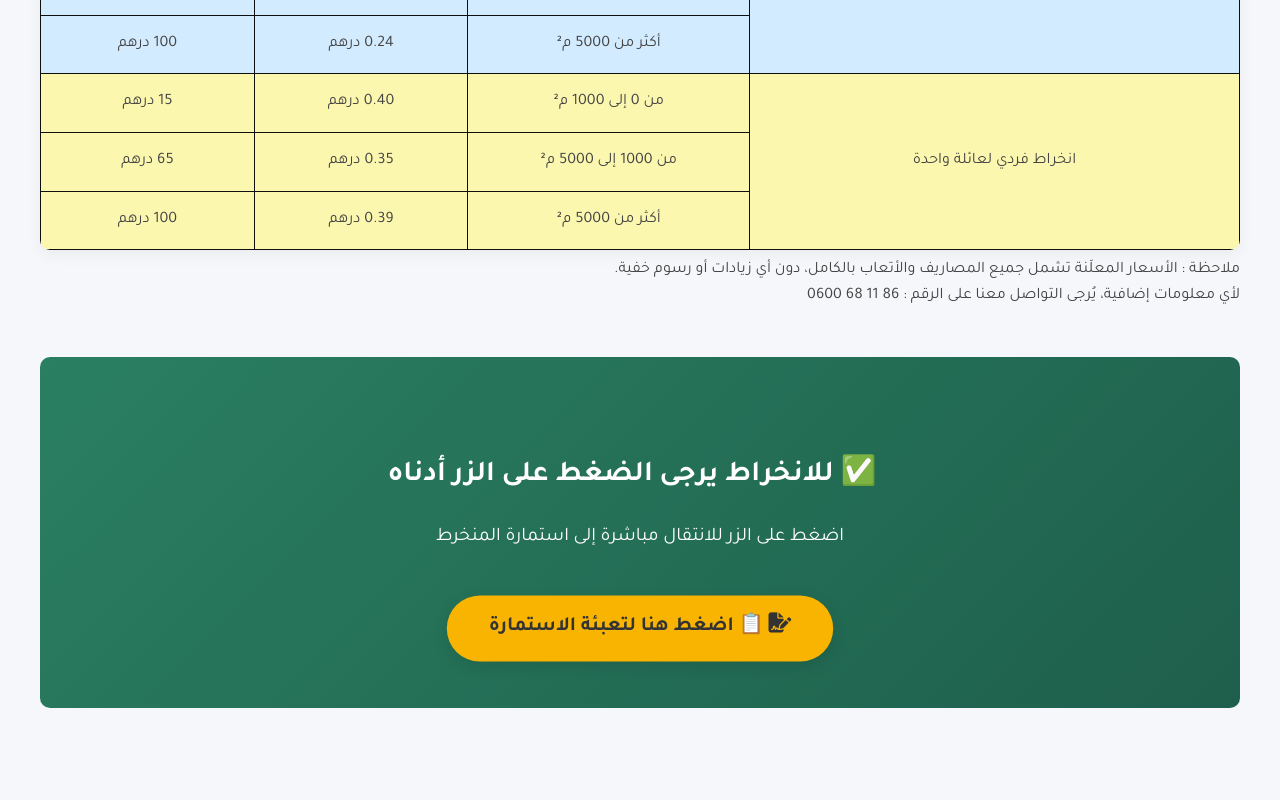
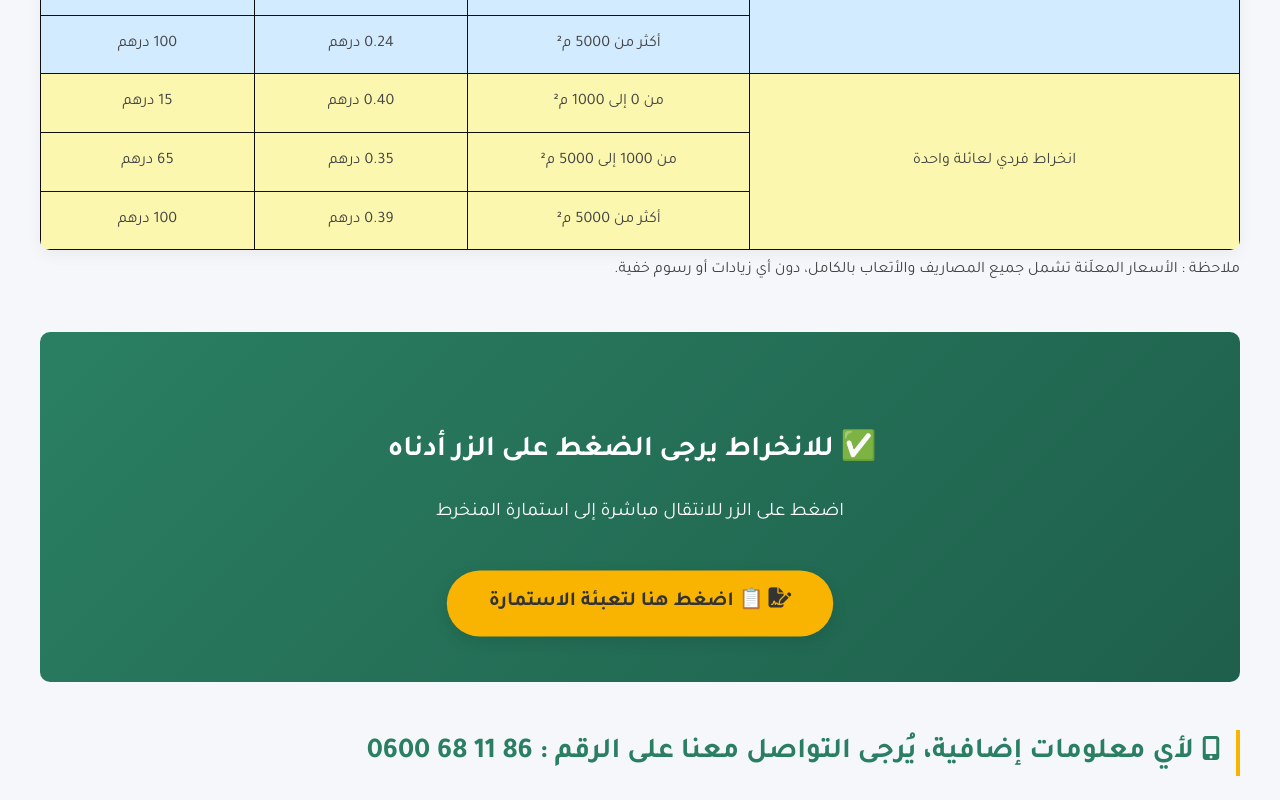
Before and after one commit to alitizgui/Formulaire_Ayda_Maps, a plain HTML site: page index.html in a window 1280 px wide. Shown: the part 2747-3547 px from the top of the page. Before the commit the page ends 3503 px from the top, so only its background shows below. Drawn offline with Linux system fonts and the light colour scheme.

Commit message:
maj09060525

```diff
--- a/index.html
+++ b/index.html
@@ -396,18 +396,19 @@
                 </tbody>
             </table>
             <p0>ملاحظة : الأسعار المعلَنة تشمل جميع المصاريف والأتعاب بالكامل، دون أي زيادات أو رسوم خفية.</p0>
-                                    <section> لأي معلومات إضافية، يُرجى التواصل معنا على الرقم : 86 11 68 0600</section>
-
         </section>
 
         <div class="cta-box">
             <h2 style="color: white; border-right: none;">✅ للانخراط يرجى الضغط على الزر أدناه</h2>
             <p style="font-size: 1.2rem;">اضغط على الزر للانتقال مباشرة إلى استمارة المنخرط</p>
+                        <section> </section>
             <a href="formulaire.html" class="cta-button pulse-animation">
                 <i class="fas fa-file-signature"></i> 📋 اضغط هنا لتعبئة الاستمارة
-
             </a>
         </div>
+        <section>
+            <h2><i class="fas fa-mobile-alt feature-icon"></i>لأي معلومات إضافية، يُرجى التواصل معنا على الرقم : 86 11 68 0600</h2>
+        <section>
     </main>
 </body>
 </html>
```
